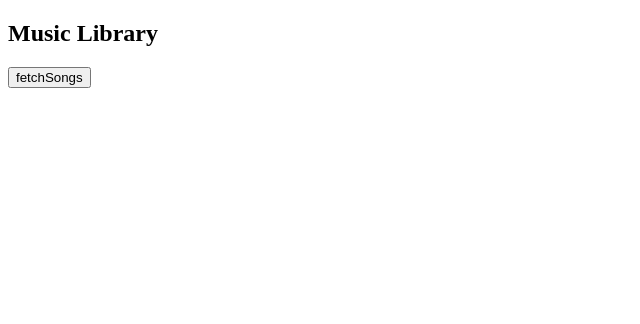
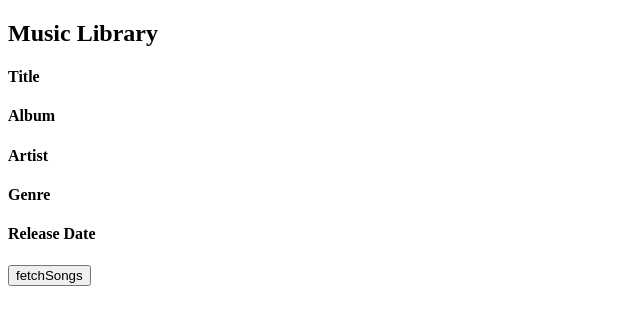
Before and after one commit to mikefocken/musiclibraryfrontend, a React (Create React App) app: page / in a window 1280 px wide. Shown: the top 324 px of the page, without its empty margins (0-640 px from the left). Built offline with nearby package versions, Linux system fonts and the light colour scheme.

Commit message:
Music Table component started

```diff
--- a/src/App.jsx
+++ b/src/App.jsx
@@ -2,6 +2,7 @@ import "./App.css";
 import axios from "axios";
 import React from "react";
 import Header from "./Components/Header/Header";
+import MusicTable from "./Components/MusicTable/MusicTable";
 
 function App() {
   const fetchSongs = async () => {
@@ -11,6 +12,7 @@ function App() {
   return (
     <div className="App">
       <Header />
+      <MusicTable/>
       <button onClick={fetchSongs}>fetchSongs</button>
     </div>
   );
--- /dev/null
+++ b/src/Components/MusicTable/MusicTable.jsx
@@ -0,0 +1,13 @@
+const MusicTable = ({}) => {
+  return (
+    <div className="FlexTitles">
+      <h4>Title</h4>
+      <h4>Album</h4>
+      <h4>Artist</h4>
+      <h4>Genre</h4>
+      <h4>Release Date</h4>
+    </div>
+  );
+};
+
+export default MusicTable;
```
